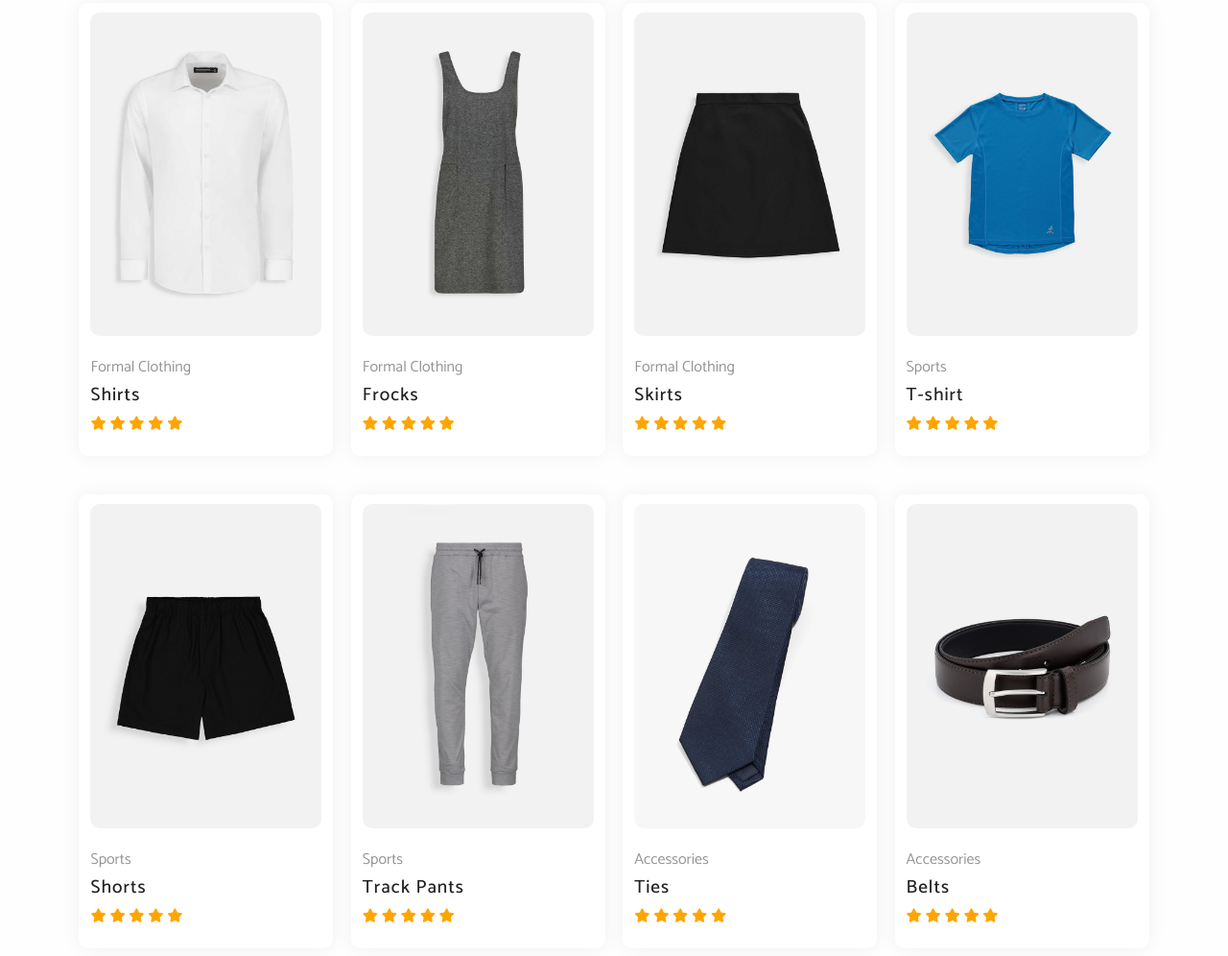
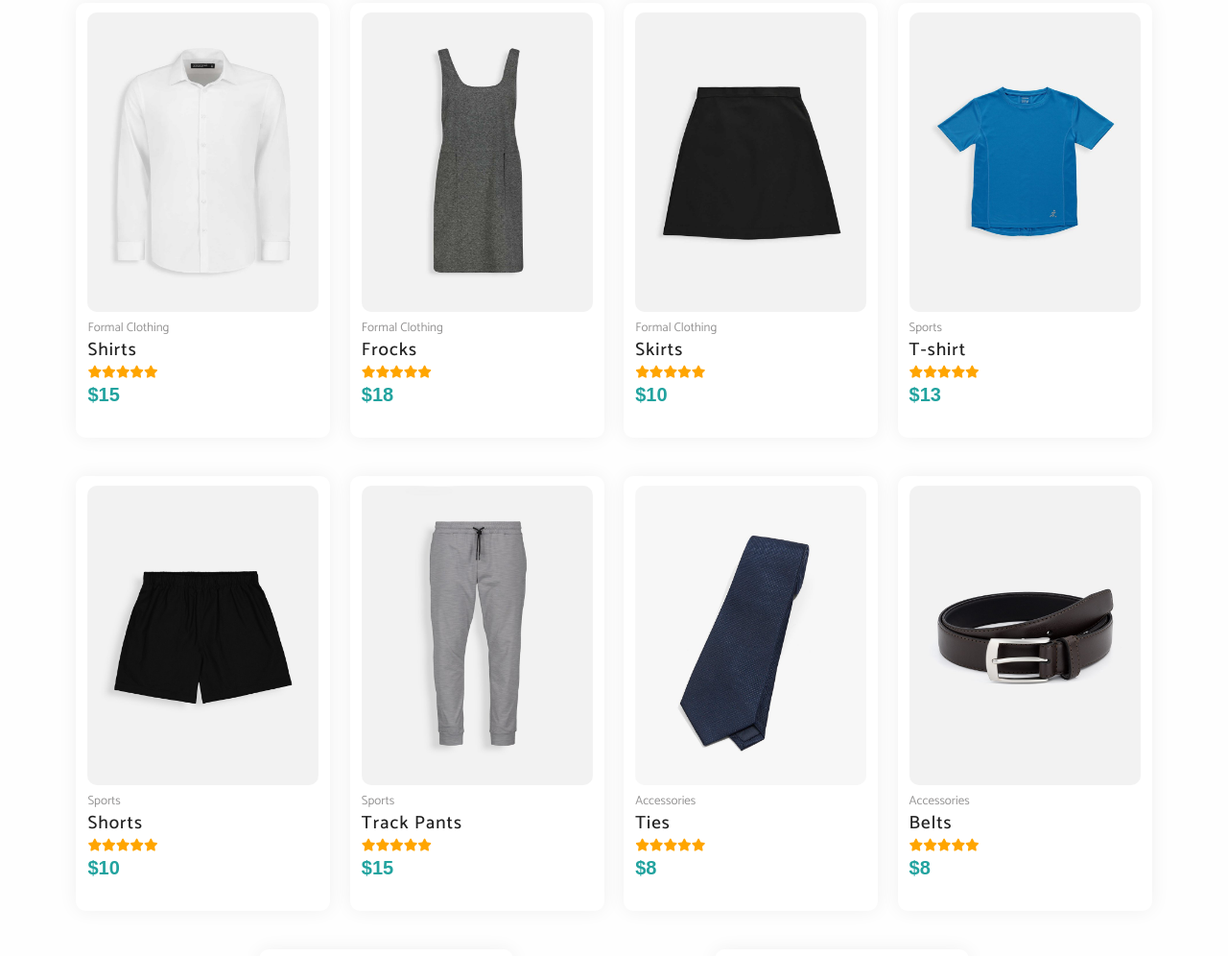
Before and after one commit to muhreeowki/Maverick-Dresses-eProject, a plain HTML site: page index.html in a window 1280 px wide. Shown: the part 1021-2017 px from the top of the page at 96% size. Drawn offline with Linux system fonts and the light colour scheme; a web font is replaced by a local one.

Commit message:
Minor touch ups.

```diff
--- a/css/main.css
+++ b/css/main.css
@@ -177,6 +177,7 @@ nav ul li a:hover {
     letter-spacing: 1px;
     margin-bottom: 1rem;
     margin-top: 5rem;
+    max-width: 707px;
 }
 /* Style the hero paragraph text */
 p.hero-desc {
@@ -246,13 +247,14 @@ h3.heading {
     border-radius: 10px;
     cursor: pointer;
     box-shadow: 0px 0px 20px #2222220f;
-    margin: 20px 0;
+    margin: 20px 5px;
     transition: .3s ease-in-out;
     background-color:white;
 }
 /* Style the image for the catalog item */
 #catalog .catalog-item img {
     width: 100%;
+    height: 72%;
     border-radius: 10px;
 }
 /* Add a hover effect for the catalog item. */
@@ -263,25 +265,39 @@ h3.heading {
 #catalog .item-description {
     color: var(--dark-grey);
     text-align: start;
-    padding: 10px 0;
+    display: block;
 }
 /* Style the product type tag. */
-#catalog .item-description span {
+#catalog .item-description p {
    color: #43424290;
-   font-size: 1rem;
+   font-size: 13px;
+   line-height: 1rem;
 }
 /* Style the Product name tage. */
 #catalog .item-description h5 {
+    line-height: 1.2rem;
     font-weight: 500;
     letter-spacing: 1px;
-    font-size: 1.2rem;
-    padding: 0;
+    font-size: 19px;
+    padding-top: 5px;
+    padding-bottom: 3%;
+}
+#catalog .star {
+    display: flex;
+    flex-direction: row;
 }
 /* Style the star ratings */
 #catalog .item-description i {
-    font-size: .9rem;
+    font-size: 13px;
     color: orange;
-    padding-top: 7px;
+}
+
+#catalog .item-description h4 {
+    line-height: 1.2rem;
+    font-size: 20px;
+    color: #22A39F;
+    font-family: var(--font-secondary);
+    padding-top: 3%;
 }
 
 /*  --------------------SUGESTION SECTION --------------------*/
@@ -448,6 +464,12 @@ iframe {
 
 
 /* ---------------------------------------*BREAKPOINTS*--------------------------------------- */
+@media (max-width: 1400px) {
+    .hero-text {
+        margin-left: 4.5vmax;
+    }
+}
+
 /* larger displays */
 @media (max-width: 1205px) {
     /* -------------------- CONTACT SECTION-------------------- */
@@ -529,12 +551,13 @@ iframe {
         flex-direction: column;
         position: fixed;
         height: 100vh;
-        width: 100%;
+        width: 100vw;
         background-color: var(--dark-grey);
         text-align: center;
         top: -100%;
         justify-content: center;
         transition: all .2s ease-in-out;
+        visibility: hidden;
     }
     /* Make the nav list items display vertically. */
     nav ul li {
@@ -551,11 +574,13 @@ iframe {
     }
     /* Make the nav list move down when hamburger is clicked. */
     #check:checked ~ ul{
+        visibility: visible;
         top: 0;
     }
     /* Move nav list up when the X icon is clicked. */
     #check2:checked ~ ul{
         top: -100%;
+        visibility: hidden;
     }
     /* Remove the background image from the hero. */
     #hero {
@@ -632,6 +657,10 @@ iframe {
         padding: 0;
         justify-content: last baseline;
     }
+    .hero-text .heading {
+        width: 50%;
+    }
+
     /* Style the catalog container. */
     #catalog .catalog-item {
         min-width: 285px;
--- a/index.html
+++ b/index.html
@@ -72,11 +72,11 @@
         <p class="subheading">Uniforms in the Maverick Uniform Collection</p>
         <!-- Catalog Container -->
         <div class="catalog-container">
-          <!-- Single Catalog Item -->
+          <!-- Shirts -->
           <div class="catalog-item">
             <img src="images/products/shirt.jpeg" />
             <div class="item-description">
-              <span>Formal Clothing</span>
+              <p>Formal Clothing</p>
               <h5>Shirts</h5>
               <div class="star">
                 <i class="fas fa-star"></i>
@@ -85,13 +85,14 @@
                 <i class="fas fa-star"></i>
                 <i class="fas fa-star"></i>
               </div>
+              <h4 class="price">$15</h4>
             </div>
           </div>
-          <!-- Single Catalog Item -->
+          <!-- Frock -->
           <div class="catalog-item">
             <img src="images/products/frock.jpeg" />
             <div class="item-description">
-              <span>Formal Clothing</span>
+              <p>Formal Clothing</p>
               <h5>Frocks</h5>
               <div class="star">
                 <i class="fas fa-star"></i>
@@ -100,13 +101,14 @@
                 <i class="fas fa-star"></i>
                 <i class="fas fa-star"></i>
               </div>
+              <h4 class="price">$18</h4>
             </div>
           </div>
-          <!-- Single Catalog Item -->
+          <!-- Skirt -->
           <div class="catalog-item">
             <img src="images/products/skirt.jpeg" />
             <div class="item-description">
-              <span>Formal Clothing</span>
+              <p>Formal Clothing</p>
               <h5>Skirts</h5>
               <div class="star">
                 <i class="fas fa-star"></i>
@@ -115,13 +117,14 @@
                 <i class="fas fa-star"></i>
                 <i class="fas fa-star"></i>
               </div>
+              <h4 class="price">$10</h4>
             </div>
           </div>
-          <!-- Single Catalog Item -->
+          <!-- T-shirt -->
           <div class="catalog-item">
             <img src="images/products/t-shirt.jpeg" />
             <div class="item-description">
-              <span>Sports</span>
+              <p>Sports</p>
               <h5>T-shirt</h5>
               <div class="star">
                 <i class="fas fa-star"></i>
@@ -130,13 +133,14 @@
                 <i class="fas fa-star"></i>
                 <i class="fas fa-star"></i>
               </div>
+              <h4 class="price">$13</h4>
             </div>
           </div>
-          <!-- Single Catalog Item -->
+          <!-- Shorts -->
           <div class="catalog-item">
             <img src="images/products/shorts.jpeg" />
             <div class="item-description">
-              <span>Sports</span>
+              <p>Sports</p>
               <h5>Shorts</h5>
               <div class="star">
                 <i class="fas fa-star"></i>
@@ -145,13 +149,14 @@
                 <i class="fas fa-star"></i>
                 <i class="fas fa-star"></i>
               </div>
+              <h4 class="price">$10</h4>
             </div>
           </div>
-          <!-- Single Catalog Item -->
+          <!-- Track Pants-->
           <div class="catalog-item">
             <img src="images/products/track-pants.jpeg" />
             <div class="item-description">
-              <span>Sports</span>
+              <p>Sports</p>
               <h5>Track Pants</h5>
               <div class="star">
                 <i class="fas fa-star"></i>
@@ -160,13 +165,14 @@
                 <i class="fas fa-star"></i>
                 <i class="fas fa-star"></i>
               </div>
+              <h4 class="price">$15</h4>
             </div>
           </div>
-          <!-- Single Catalog Item -->
+          <!-- Ties -->
           <div class="catalog-item">
             <img src="images/products/tie.jpeg" />
             <div class="item-description">
-              <span>Accessories</span>
+              <p>Accessories</p>
               <h5>Ties</h5>
               <div class="star">
                 <i class="fas fa-star"></i>
@@ -175,13 +181,14 @@
                 <i class="fas fa-star"></i>
                 <i class="fas fa-star"></i>
               </div>
+              <h4 class="price">$8</h4>
             </div>
           </div>
-          <!-- Single Catalog Item -->
+          <!-- Belts -->
           <div class="catalog-item">
             <img src="images/products/belt.jpeg" />
             <div class="item-description">
-              <span>Accessories</span>
+              <p>Accessories</p>
               <h5>Belts</h5>
               <div class="star">
                 <i class="fas fa-star"></i>
@@ -190,13 +197,14 @@
                 <i class="fas fa-star"></i>
                 <i class="fas fa-star"></i>
               </div>
+              <h4 class="price">$8</h4>
             </div>
           </div>
-          <!-- Single Catalog Item -->
+          <!-- Socks -->
           <div class="catalog-item">
             <img src="images/products/socks.jpeg" />
             <div class="item-description">
-              <span>Accessories</span>
+              <p>Accessories</p>
               <h5>Socks</h5>
               <div class="star">
                 <i class="fas fa-star"></i>
@@ -205,13 +213,14 @@
                 <i class="fas fa-star"></i>
                 <i class="fas fa-star"></i>
               </div>
+              <h4 class="price">$6</h4>
             </div>
           </div>
-          <!-- Single Catalog Item -->
+          <!-- Logos -->
           <div class="catalog-item">
             <img src="images/products/logos.jpeg" />
             <div class="item-description">
-              <span>Miscellaneous</span>
+              <p>Miscellaneous</p>
               <h5>Logos</h5>
               <div class="star">
                 <i class="fas fa-star"></i>
@@ -220,6 +229,7 @@
                 <i class="fas fa-star"></i>
                 <i class="fas fa-star"></i>
               </div>
+              <h4 class="price">$4</h4>
             </div>
           </div>
         </div>
```
